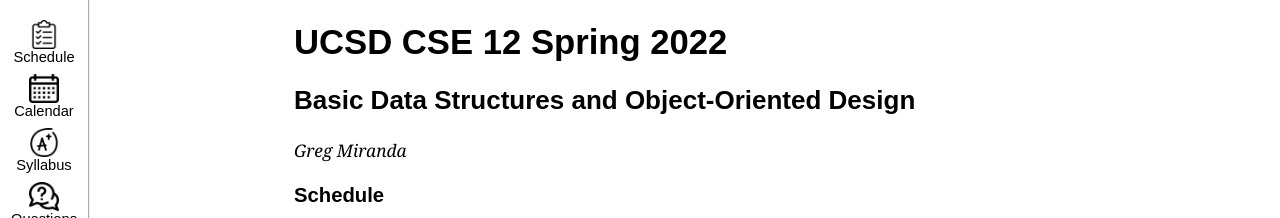
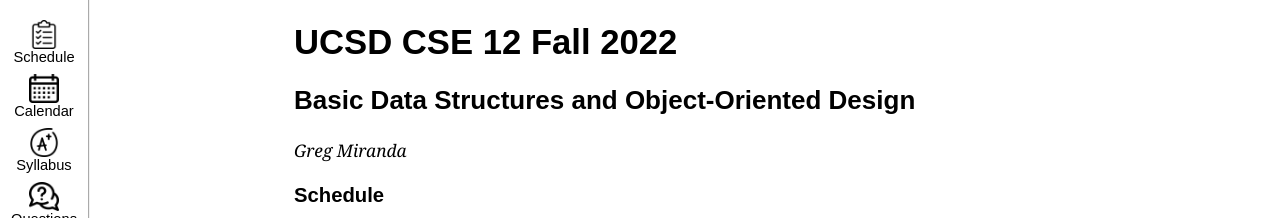
Before and after one commit to ucsd-cse12-f22/ucsd-cse12-f22.github.io, a Jekyll site: the page built from index.md, in a window 1280 px wide. Shown: the top 218 px of the page. Built offline with Jekyll 4.4.1, drawn with Linux system fonts in a browser that asks for light colours.

Commit message:
Update index.md

```diff
--- a/index.md
+++ b/index.md
@@ -3,7 +3,7 @@ layout: with-sidebar
 title: "UCSD CSE12 – Basic Data Structures and Object-Oriented Design"
 ---
 
-# UCSD CSE 12 Spring 2022
+# UCSD CSE 12 Fall 2022
 ## Basic Data Structures and Object-Oriented Design
 
 _Greg Miranda_
@@ -16,5 +16,5 @@ individual day links will take you to the course material for that day which you
 can review ahead of time. The assignment names link to the instructions for the
 assignments.
 
-<iframe style="border: none; border-top: 1px solid grey; border-spacing: 2px" src="https://docs.google.com/spreadsheets/d/e/2PACX-1vRNtNGYQLldMQWazF0XUDbisJVXlIQwNOprACGrq1ErwRI5Ft7ldnpUZAUSgs3JYapj3N0GQoo54SOC/pubhtml?widget=true&amp;headers=false"
+<iframe style="border: none; border-top: 1px solid grey; border-spacing: 2px" src="https://docs.google.com/spreadsheets/d/e/2PACX-1vRIQTNmqXN__icqajSWMQrAVV_n1RZkdWNkCmUFVa9bArS3b-g6_XPtaAcQZ6eCSJpD7JybyenN72SA/pubhtml?widget=true&amp;headers=false"
 width="100%" height="1900px"></iframe>
```
